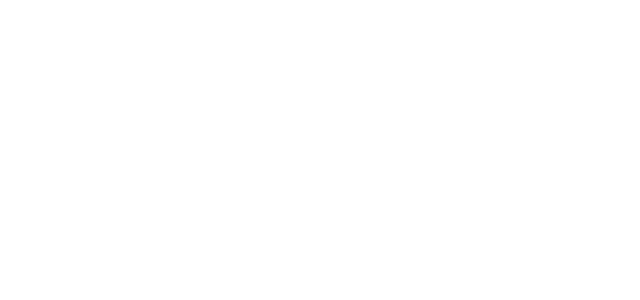
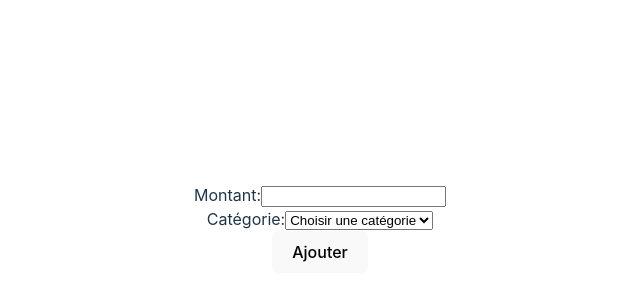
Before and after one commit to MrSinaf/challenge-groupe, a React (Vite) app: page / in a window 1280 px wide. Shown: the part 172-472 px from the top of the page, without its empty margins (320-960 px from the left). Built offline with nearby package versions, Linux system fonts and the light colour scheme.

Commit message:
Ajout du formulaire

```diff
--- a/src/App.jsx
+++ b/src/App.jsx
@@ -1,12 +1,18 @@
 import './App.css'
+import React from 'react';
+import ExpenseForm from './component/F1/form';
 
 function App() {
+  const handleNewExpense = (expenseData) => {
+    console.log('Nouvelle dépense ajoutée:', expenseData);
+    // Ici, vous pouvez ajouter une logique supplémentaire si nécessaire
+  };
 
-    return (
-        <>
-
-        </>
-    )
+  return (
+    <div>
+      <ExpenseForm onAddExpense={handleNewExpense} />
+    </div>
+  );
 }
 
-export default App
+export default App;
--- /dev/null
+++ b/src/component/F1/form.jsx
@@ -0,0 +1,62 @@
+import React, { useState } from 'react';
+
+function ExpenseForm({ onAddExpense }) {
+  const [enteredAmount, setEnteredAmount] = useState('');
+  const [selectedCategory, setSelectedCategory] = useState('');
+
+  const handleAmountChange = (event) => {
+    setEnteredAmount(event.target.value);
+  };
+
+  const handleCategoryChange = (event) => {
+    setSelectedCategory(event.target.value);
+  };
+
+  const handleSubmit = (event) => {
+    event.preventDefault();
+
+    const expenseData = {
+      amount: parseFloat(enteredAmount),
+      category: selectedCategory
+    };
+
+    onAddExpense(expenseData);
+
+    // Reset the form
+    setEnteredAmount('');
+    setSelectedCategory('');
+  };
+
+  return (
+    <form onSubmit={handleSubmit}>
+      <div>
+        <label htmlFor="amount">Montant:</label>
+        <input
+          type="number"
+          id="amount"
+          value={enteredAmount}
+          onChange={handleAmountChange}
+        />
+      </div>
+      <div>
+        <label htmlFor="category">Catégorie:</label>
+        <select
+          id="category"
+          value={selectedCategory}
+          onChange={handleCategoryChange}>
+          <option value="">Choisir une catégorie</option>
+          <option value="Alimentation">Alimentation</option>
+          <option value="Logement">Logement</option>
+          <option value="Transport">Transport</option>
+          <option value="Divertissement">Divertissement</option>
+          <option value="Santé">Santé</option>
+          <option value="Éducation">Éducation</option>
+          <option value="Autres">Autres</option>
+        </select>
+      </div>
+      <button type="submit">Ajouter</button>
+    </form>
+  );
+}
+
+export default ExpenseForm;
```
